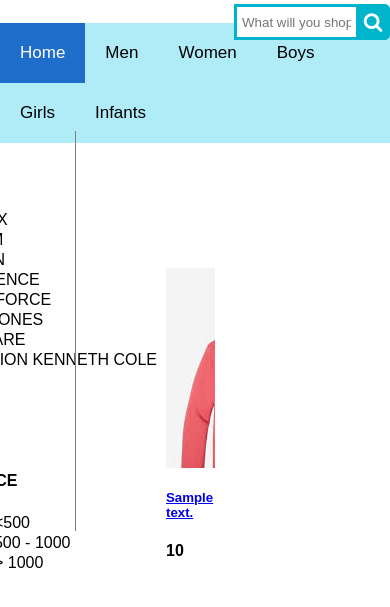
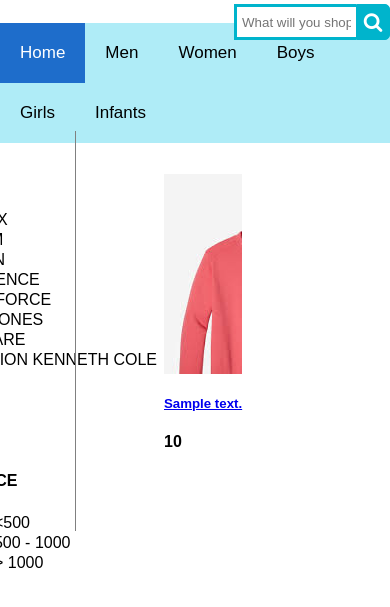
Before and after one commit to Sindhya-git/samplemysql, a Flask app: page / in a window 390 px wide. Shown: the part 164-771 px from the top of the page. Run offline with Flask 2, Linux system fonts and the light colour scheme; tables that the repository leaves empty or names only in its code hold one stand-in row (values such as "Sample post"); data that the repository does not hold is empty; some libraries are stand-ins or nearby versions.

Commit message:
Update home.html

```diff
--- a/templates/home.html
+++ b/templates/home.html
@@ -93,7 +93,7 @@ body {
 
 .shirt-container{
   position: absolute;
-  top: 50%;
+  top: 40%;
   left: 40%;
   }
 
@@ -147,21 +147,43 @@ body {
   display: block;
 }
 
-	.column {
-  float: left;
-  width: 50%;
-  padding: 10px;
+.row {
+  display: -ms-flexbox; /* IE10 */
+  display: flex;
+  -ms-flex-wrap: wrap; /* IE10 */
+  flex-wrap: wrap;
+  padding: 0 4px;
+}
+
+/* Create four equal columns that sits next to each other */
+.column {
+  -ms-flex: 25%; /* IE10 */
+  flex: 25%;
+  max-width: 25%;
+  padding: 0 4px;
 }
 
 .column img {
-  margin-top: 12px;
+  margin-top: 8px;
+  vertical-align: middle;
+  width: 100%;
+}
+/* Responsive layout - makes a two column-layout instead of four columns */
+@media screen and (max-width: 800px) {
+  .column {
+    -ms-flex: 50%;
+    flex: 50%;
+    max-width: 50%;
+  }
 }
 
-/* Clear floats after the columns */
-.row:after {
-  content: "";
-  display: table;
-  clear: both;
+/* Responsive layout - makes the two columns stack on top of each other instead of next to each other */
+@media screen and (max-width: 600px) {
+  .column {
+    -ms-flex: 100%;
+    flex: 100%;
+    max-width: 100%;
+  }
 }
 </style>
 
```
